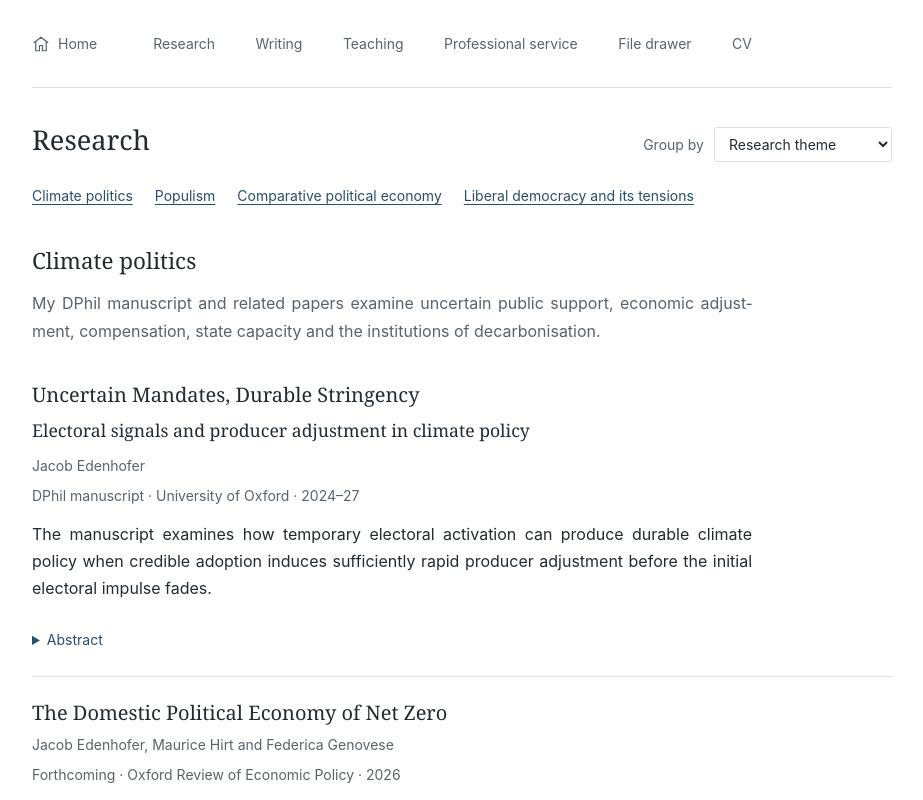
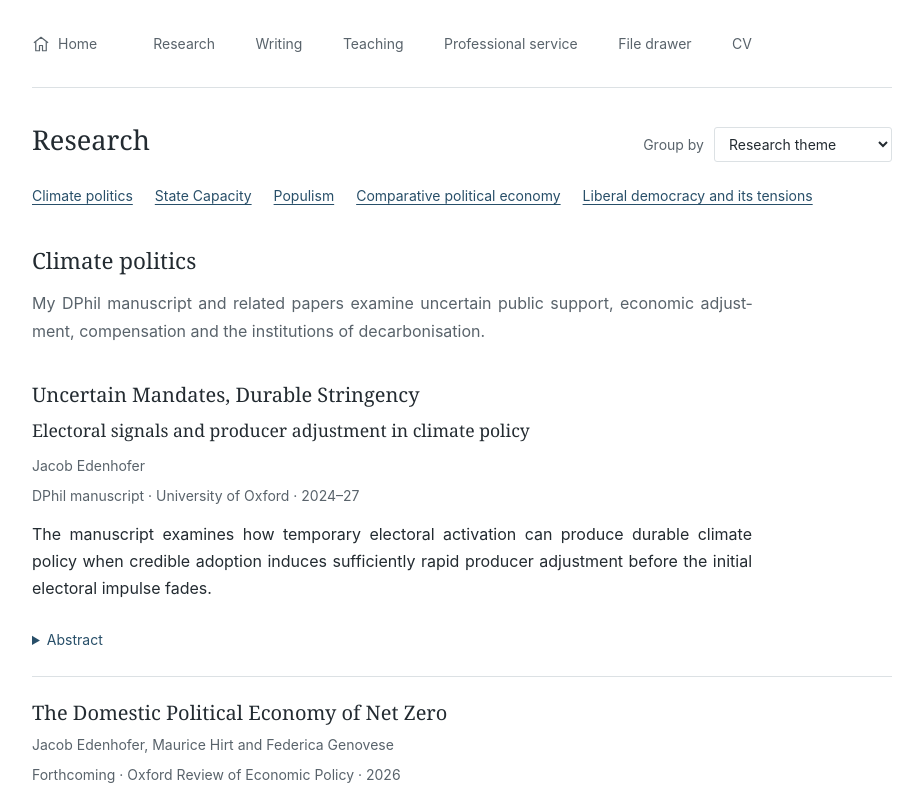
Before and after one commit to jacob-edenhofer/Website, a Next.js app: page /research in a window 1280 px wide. Shown: the top 800 px of the page, without its empty margins (178-1101 px from the left). Built offline with nearby package versions, Linux system fonts and the light colour scheme.

Commit message:
Add State Capacity research theme for information and AI papers

```diff
--- a/app/components/PublicationViews.tsx
+++ b/app/components/PublicationViews.tsx
@@ -41,8 +41,14 @@ const themes = [
   {
     id: "theme-climate",
     title: "Climate politics",
-    description: "My DPhil manuscript and related papers examine uncertain public support, economic adjustment, compensation, state capacity and the institutions of decarbonisation.",
+    description: "My DPhil manuscript and related papers examine uncertain public support, economic adjustment, compensation and the institutions of decarbonisation.",
     papers: researchByProgramme.climate,
+  },
+  {
+    id: "theme-state-capacity",
+    title: "State Capacity",
+    description: "These papers examine how information constrains fiscal policy and how political conflict influences investment in the legal and administrative capacity to tax.",
+    papers: researchByProgramme.stateCapacity,
   },
   {
     id: "theme-populism",
@@ -53,7 +59,7 @@ const themes = [
   {
     id: "theme-cpe",
     title: "Comparative political economy",
-    description: "These projects examine taxation, state capacity, artificial intelligence, inflation, redistribution and the allocation of benefits across voters.",
+    description: "These projects examine taxation, inflation, redistribution and the allocation of benefits across voters.",
     papers: researchByProgramme.cpe,
   },
   {
--- a/app/data/research.ts
+++ b/app/data/research.ts
@@ -1,4 +1,4 @@
-export type Programme = "climate" | "populism" | "cpe" | "democracy";
+export type Programme = "climate" | "state-capacity" | "populism" | "cpe" | "democracy";
 
 export type ResearchKind =
   | "manuscript"
@@ -162,7 +162,7 @@ export const research: ResearchItem[] = [
     status: "Working paper",
     venue: "CEPR Discussion Paper No. 18773",
     year: "2024",
-    programmes: ["climate"],
+    programmes: ["state-capacity"],
     summary: "We examine how limits on the information that governments can gather, process and use constrain fiscal responses to crises.",
     abstract: "Conventional accounts of state capacity emphasise fiscal or extractive capacity, although similar revenues can produce very different public outcomes. We examine the capacity of governments to gather, process and use information in fiscal policy. Limited informational capacity can make targeted and less distortionary responses difficult, particularly when governments must act quickly. A theoretical framework identifies the incentives to use broad or distortionary instruments. We apply it to the fiscal response to the energy price shock that followed Russia’s invasion of Ukraine.",
     links: [
@@ -179,7 +179,7 @@ export const research: ResearchItem[] = [
     venue: "SSRN Scholarly Paper No. 7368958",
     year: "2026",
     date: "28 August 2026",
-    programmes: ["cpe"],
+    programmes: ["state-capacity"],
     summary: "We examine when conflict between conventional firms and AI firms creates support for investment in the legal and administrative capacity to tax rents from artificial intelligence.",
     abstract: "Artificial intelligence may reduce labour’s share of income and weaken revenues from taxes on labour. Taxing rents from AI requires legal and administrative capacity to identify and value those returns. In the absence of this capacity, governments may use broad taxes on capital that impose a substantial burden on conventional firms. More targeted taxation gives those firms a reason to support investment in fiscal capacity. We develop a political economy model to examine when this support leads to investment as AI firms gain political power. The analysis considers the effects of inequality, declining revenues from taxes on labour, the speed of the transition and the relative political power of conventional and AI firms.",
     links: [{ label: "Paper", href: "https://doi.org/10.2139/ssrn.7368958" }],
@@ -284,6 +284,7 @@ export const researchByKind = {
 
 export const researchByProgramme = {
   climate: [dphilManuscript, ...newestFirst(research.filter((paper) => paper.programmes.includes("climate")))],
+  stateCapacity: newestFirst(research.filter((paper) => paper.programmes.includes("state-capacity"))),
   populism: newestFirst(research.filter((paper) => paper.programmes.includes("populism"))),
   cpe: newestFirst(research.filter((paper) => paper.programmes.includes("cpe"))),
   democracy: newestFirst(research.filter((paper) => paper.programmes.includes("democracy"))),
```
